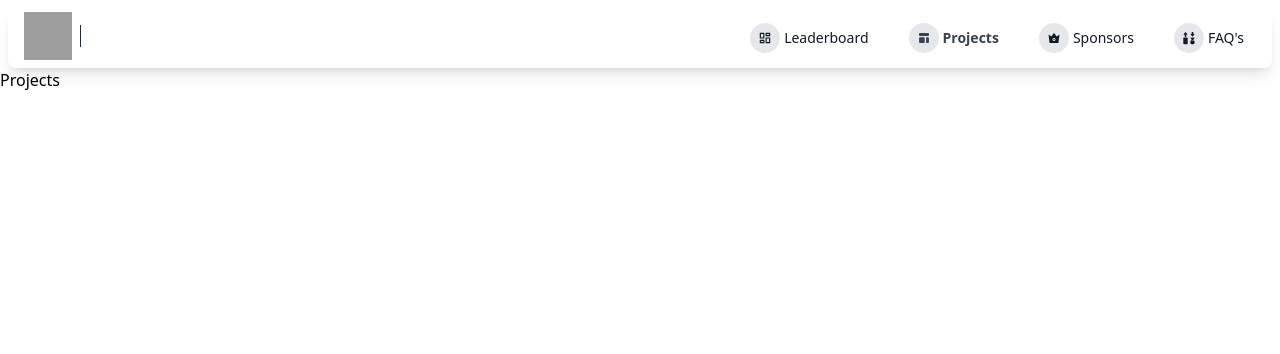
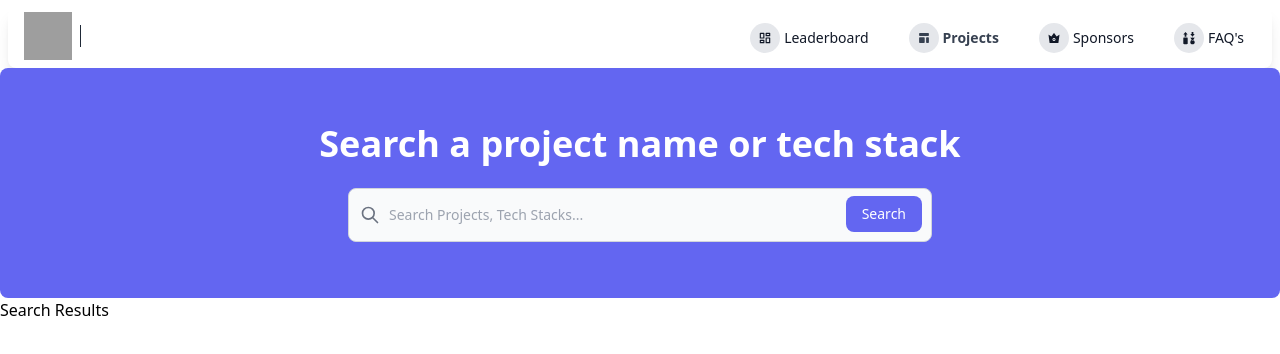
Before and after one commit to PEC-CSS/PWoC, a Next.js app: page /projects in a window 1280 px wide. Shown: the top 354 px of the page. Built offline with nearby package versions, Linux system fonts and the light colour scheme; grey boxes are pictures that could not be loaded.

Commit message:
projects search bar ui done

```diff
--- /dev/null
+++ b/components/projects/Search.tsx
@@ -0,0 +1,63 @@
+import React, { useState } from 'react';
+
+export const Search = () => {
+	const [searchTerm, setSearchTerm] = useState('');
+
+	const onSearch = (e: React.FormEvent<HTMLFormElement>) => {
+		e.preventDefault();
+		console.log(searchTerm);
+	};
+
+	return (
+		<div className='flex justify-center items-center'>
+			<div className='container mx-auto bg-indigo-500 rounded-lg p-14'>
+				<form onSubmit={onSearch}>
+					<h1 className='text-center font-bold text-white text-4xl'>
+						Search a project name or tech stack
+						<p className='mx-auto font-normal text-sm my-6 max-w-lg'></p>
+					</h1>
+					<label
+						htmlFor='default-search'
+						className='mb-2 text-sm font-medium text-gray-900 sr-only dark:text-white'
+					>
+						Search
+					</label>
+					<div className='relative m-auto w-auto sm:w-3/4 lg:w-1/2'>
+						<div className='absolute inset-y-0 left-0 flex items-center pl-3 pointer-events-none'>
+							<svg
+								aria-hidden='true'
+								className='w-5 h-5 text-gray-500 dark:text-gray-400'
+								fill='none'
+								stroke='currentColor'
+								viewBox='0 0 24 24'
+								xmlns='http://www.w3.org/2000/svg'
+							>
+								<path
+									strokeLinecap='round'
+									strokeLinejoin='round'
+									strokeWidth='2'
+									d='M21 21l-6-6m2-5a7 7 0 11-14 0 7 7 0 0114 0z'
+								></path>
+							</svg>
+						</div>
+						<input
+							type='search'
+							id='default-search'
+							name='search'
+							value={searchTerm}
+							onChange={(e) => setSearchTerm(e.target.value)}
+							className='block w-full p-4 pl-10 text-sm text-gray-900 border border-gray-300 rounded-lg bg-gray-50 focus:ring-blue-500 focus:border-blue-500 dark:bg-gray-700 dark:border-gray-600 dark:placeholder-gray-400 dark:text-white dark:focus:ring-blue-500 dark:focus:border-blue-500'
+							placeholder='Search Projects, Tech Stacks...'
+						/>
+						<button
+							type='submit'
+							className='text-white absolute right-2.5 bottom-2.5 bg-indigo-500 hover:bg-blue-800 focus:ring-4 focus:outline-none focus:ring-blue-300 font-medium rounded-lg text-sm px-4 py-2 dark:bg-indigo-500 dark:hover:bg-blue-700 dark:focus:ring-blue-800'
+						>
+							Search
+						</button>
+					</div>
+				</form>
+			</div>
+		</div>
+	);
+};
--- /dev/null
+++ b/components/projects/SearchResults.tsx
@@ -0,0 +1,7 @@
+export const SearchResults = () => {
+    return (
+        <div>
+            Search Results
+        </div>
+    );
+};
--- /dev/null
+++ b/data/projects.json
@@ -0,0 +1,42 @@
+[
+    {
+        "title": "ACM PEC Website",
+        "techStack": ["React", "React Router", "Redux", "Sanity", "Tailwind CSS"],
+        "description": "This is the official website of PEC ACM student chapter. This is an Open-Source project. Feel free to contribute in it.",
+        "githubLink": "https://github.com/PEC-CSS/ACM-PEC-Website",
+        "deploymentLink": "https://pec-css.github.io/ACM-PEC-Website/",
+        "mentors": ""
+    },
+    {
+        "title": "MovieDroid",
+        "techStack": ["Kotlin", "Firebase"],
+        "description": "Native Android Application for organized and categorized list of a user’s favorite movies and TV shows while keeping up to date with the latest releases.",
+        "githubLink": "https://github.com/PEC-CSS/MovieDroid",
+        "deploymentLink": "",
+        "mentors": ""
+    },
+    {
+        "title": "Stock Watchlist",
+        "techStack": ["React Native", "Expo", "Firebase"],
+        "description": "Asset Watchlist Application for Stocks (NSE & BSE), Cryptocurrencies, Options and Indexes.",
+        "githubLink": "https://github.com/PEC-CSS/Stock-Watchlist",
+        "deploymentLink": "",
+        "mentors": ""
+    },
+    {
+        "title": "PEC Previous Year Papers",
+        "techStack": ["React", "MUI", "Firebase", "NodeJS"],
+        "description": "PEC Paper is an open source project started to help PEC students find previous year paper in one place, hence helping them to prepare for exams.",
+        "githubLink": "https://github.com/PEC-CSS/PEC-Previous-Year-Papers",
+        "deploymentLink": "https://pec-css.github.io/PEC-Previous-Year-Papers/",
+        "mentors": ""
+    },
+    {
+        "title": "Time Table App",
+        "techStack": ["Flutter", "Dart"],
+        "description": "Time Table application specifically aimed towards students. Share Time-Tables. Suggest Updates.",
+        "githubLink": "https://github.com/PEC-CSS/Time-Table-App",
+        "deploymentLink": "",
+        "mentors": ""
+    }
+]
--- a/pages/projects.tsx
+++ b/pages/projects.tsx
@@ -1,9 +1,14 @@
 import {NextPage} from "next";
+import { Search } from "../components/projects/Search";
+import { SearchResults } from "../components/projects/SearchResults";
+import projects from '../data/projects.json'
 
 const Projects: NextPage = ()=> {
+    console.log(projects);
     return (
-        <div>
-            Projects
+        <div className="h-screen">
+            <Search />
+            <SearchResults />
         </div>
     )
 }
--- a/tailwind.config.js
+++ b/tailwind.config.js
@@ -5,7 +5,20 @@ module.exports = {
     "./components/**/*.{js,ts,jsx,tsx}",
   ],
   theme: {
-    extend: {},
+    extend: {
+      height: {
+				"10v": "10vh",
+				"20v": "20vh",
+				"30v": "30vh",
+				"40v": "40vh",
+				"50v": "50vh",
+				"60v": "60vh",
+				"70v": "70vh",
+				"80v": "80vh",
+				"90v": "90vh",
+				"100v": "100vh",
+			},
+    },
   },
   plugins: [require('tailwind-scrollbar-hide')],
 }
```
